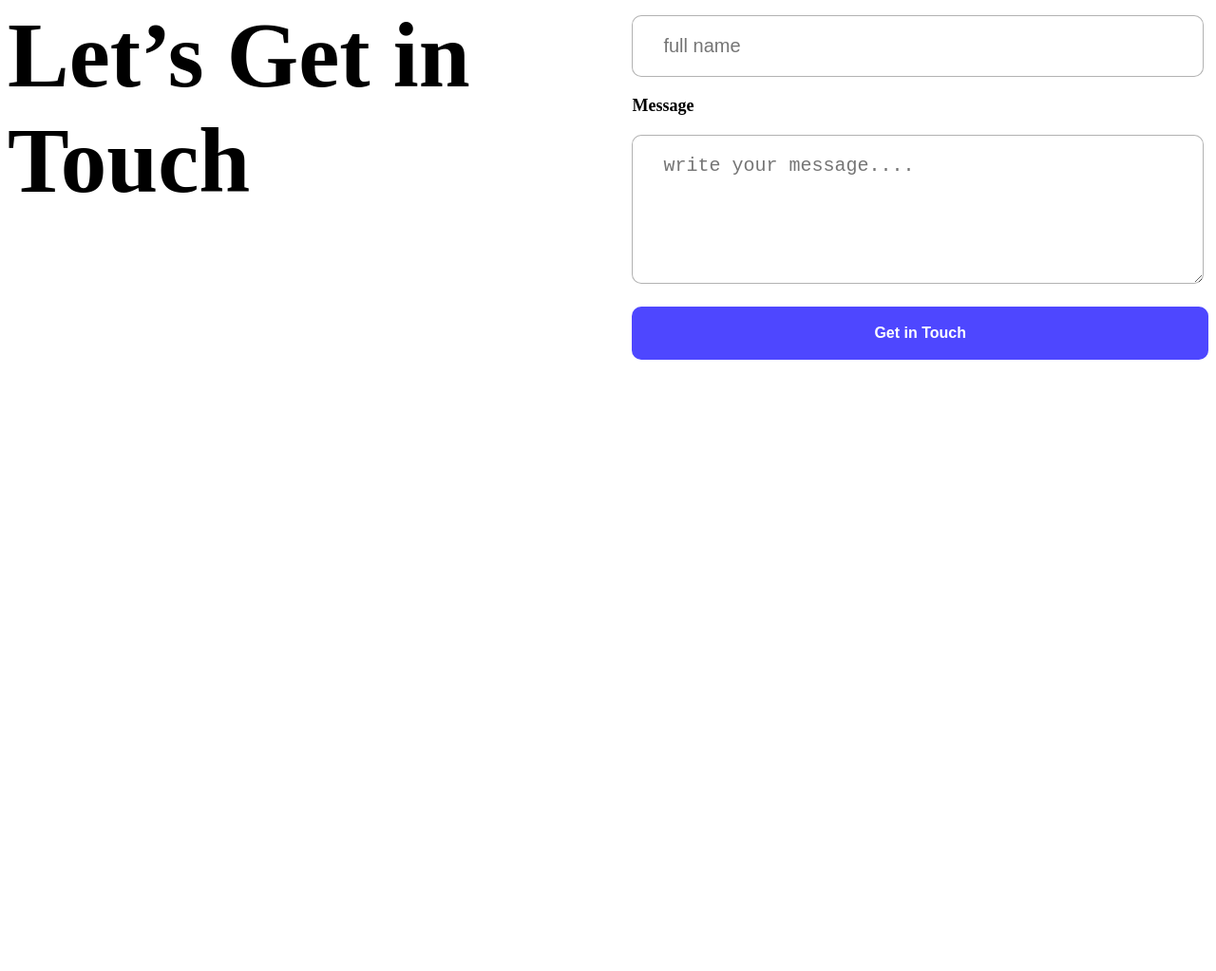
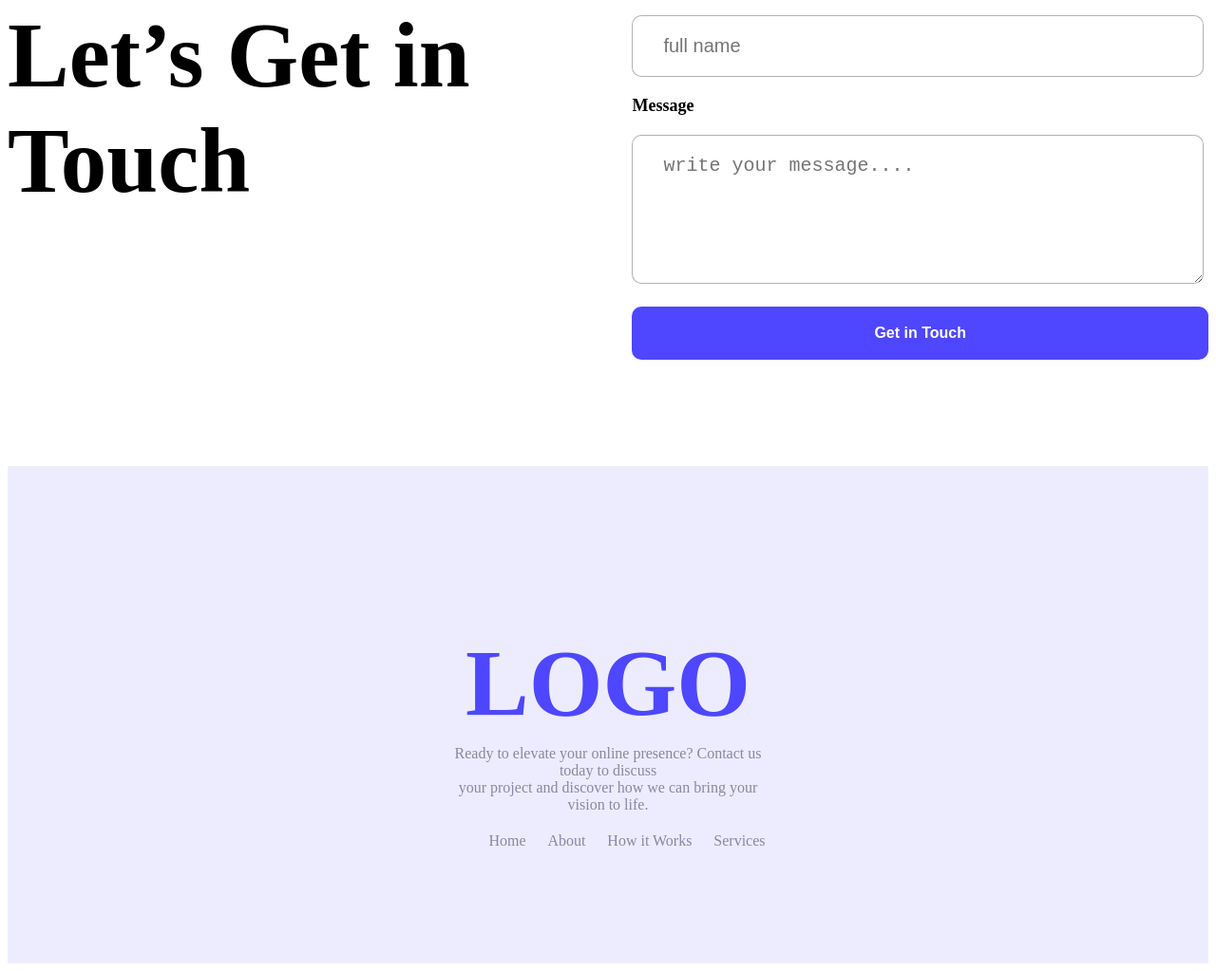
Before and after one commit to Nahian07/PH-Assignment-01, a plain HTML site: page index.html in a window 1280 px wide. Shown: the part 3494-4517 px from the top of the page at 95% size. Before the commit the page ends 3893 px from the top, so only its background shows below. Drawn offline with Linux system fonts and the light colour scheme.

Commit message:
added footer

```diff
--- a/index.html
+++ b/index.html
@@ -140,7 +140,14 @@
     </main>
 
     <footer>
-
+        <h1 class="text-color1">LOGO</h1>
+        <p>Ready to elevate your online presence? Contact us today to discuss<br>your project and discover how we can bring your vision to life.</p>
+        <ul>
+            <li><a href="#">Home</a></li>
+            <li><a href="#">About</a></li>
+            <li><a href="#">How it Works</a></li>
+            <li><a href="#">Services</a></li>
+        </ul>
     </footer>
 </body>
 </html>
--- a/styles/styles.css
+++ b/styles/styles.css
@@ -246,3 +246,38 @@ nav{
 .form-btn{
     padding: 19px 255px;
 }
+
+/* footer styles */
+
+footer{
+    text-align: center;
+    padding: 104px 455px;
+    background-color: rgba(78, 71, 255, 0.1);
+    margin-top: 100px;
+}
+
+footer h1{
+    font-size: 100px;
+    margin-bottom: -8px;
+    font-weight: bold;
+}
+
+footer p{
+    color: #8987A1;
+    margin-bottom: 20px;
+}
+
+footer ul{
+    display: flex;
+    justify-content: space-around;
+}
+
+footer ul a{
+    text-decoration: none;
+    color: #8987A1;
+}
+
+footer ul li{
+    list-style: none;
+    text-align: center;
+}
```
